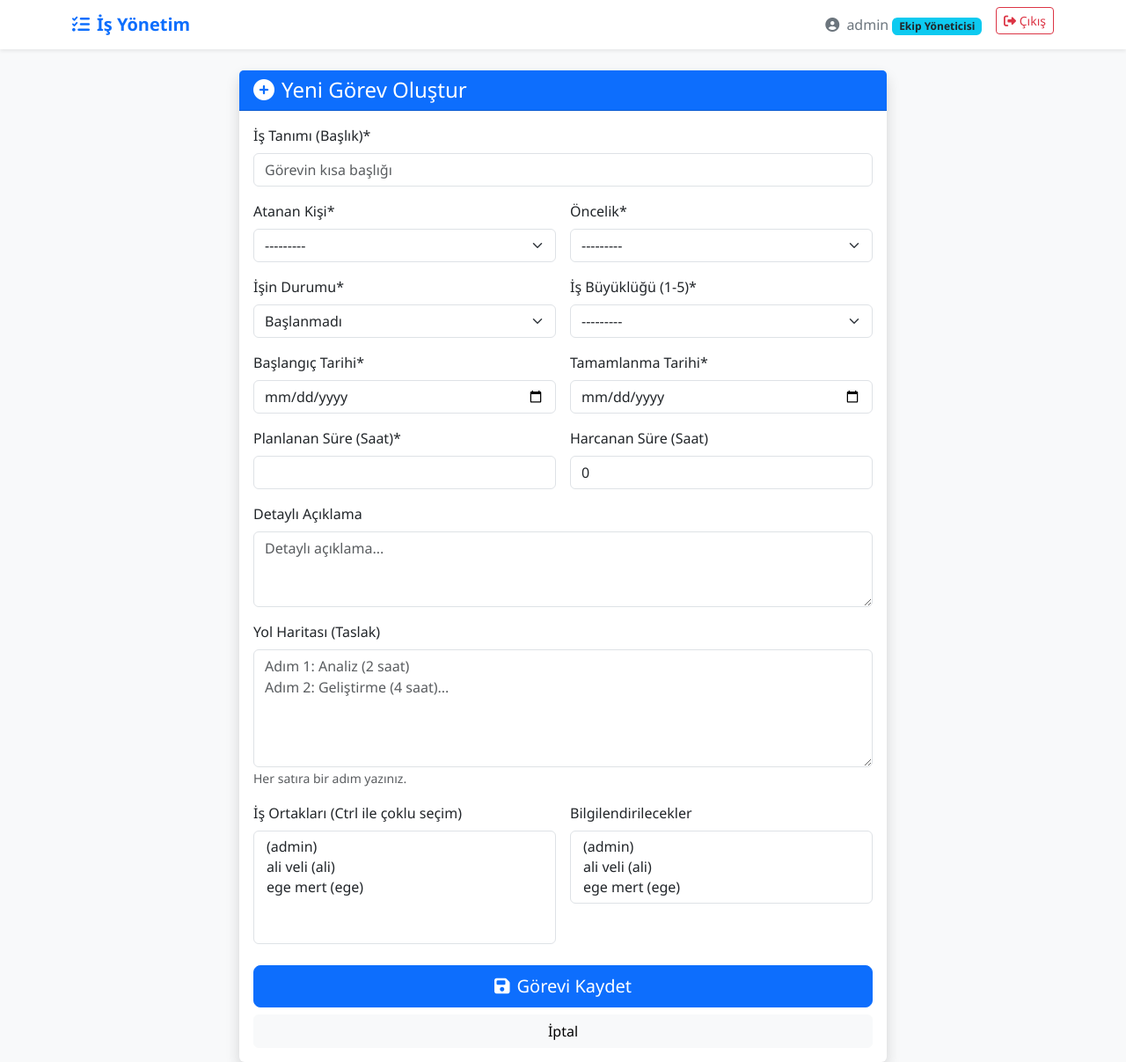
After one commit to mertege1/task-management-platform, a Django app: page /task/create/ in a window 1280 px wide. The commit adds this page. Shown: the whole page at 88% size. Run offline with Django 4.2, Linux system fonts and the light colour scheme; a user stored in the database is signed in; data comes from the database, SQL or seed files in the repository; both versions use the stored data as it was after the commit.

Commit message:
Görev oluşturma, detay görüntüleme, yol haritası ve güncelleme özellikleri tamamlandı

```diff
--- /dev/null
+++ b/core/forms.py
@@ -0,0 +1,49 @@
+from django import forms
+from .models import Task, CustomUser
+
+class TaskForm(forms.ModelForm):
+    class Meta:
+        model = Task
+        fields = [
+            'title', 'description', 'priority', 'status', 'size',
+            'assigned_to', 'partners', 'informees',
+            'start_date', 'due_date', 'planned_hours', 'spent_hours', 'roadmap_summary'
+        ]
+        # Form elemanlarına Bootstrap sınıfları ve özellikleri ekleyelim
+        widgets = {
+            'title': forms.TextInput(attrs={'class': 'form-control', 'placeholder': 'Görevin kısa başlığı'}),
+            'description': forms.Textarea(attrs={'class': 'form-control', 'rows': 3, 'placeholder': 'Detaylı açıklama...'}),
+            'priority': forms.Select(attrs={'class': 'form-select'}),
+            'status': forms.Select(attrs={'class': 'form-select'}),
+            'size': forms.Select(attrs={'class': 'form-select'}),
+            'assigned_to': forms.Select(attrs={'class': 'form-select'}),
+            'partners': forms.SelectMultiple(attrs={'class': 'form-select', 'size': '5'}), # Ctrl ile çoklu seçim
+            'informees': forms.SelectMultiple(attrs={'class': 'form-select', 'size': '3'}),
+            'start_date': forms.DateInput(attrs={'class': 'form-control', 'type': 'date'}),
+            'due_date': forms.DateInput(attrs={'class': 'form-control', 'type': 'date'}),
+            'planned_hours': forms.NumberInput(attrs={'class': 'form-control', 'step': '0.5'}),
+            'spent_hours': forms.NumberInput(attrs={'class': 'form-control', 'step': '0.5'}),
+        }
+        labels = {
+            'roadmap_summary': 'Yol Haritası Özeti'
+        }
+
+    # Yol haritası için basit bir alan ekleyelim (Şimdilik textarea, ileride detaylandırırız)
+    roadmap_summary = forms.CharField(
+        widget=forms.Textarea(attrs={'class': 'form-control', 'rows': 5, 'placeholder': 'Adım 1: Analiz (2 saat)\nAdım 2: Geliştirme (4 saat)...'}),
+        required=False,
+        label="Hızlı Yol Haritası (Taslak)"
+    )
+
+    def __init__(self, *args, **kwargs):
+        # Form başlatılırken kullanıcı bilgisini (user) alalım
+        self.user = kwargs.pop('user', None)
+        super(TaskForm, self).__init__(*args, **kwargs)
+
+        # Eğer giriş yapan kişi 'Çalışan' ise:
+        # 1. Başkasına görev atayamaz, 'assigned_to' alanı sadece kendisi olmalı veya gizlenmeli.
+        # 2. Biz şimdilik otomatik olarak kendisini seçeceğiz ve alanı okunabilir yapacağız.
+        if self.user and self.user.role == 'employee':
+             self.fields['assigned_to'].queryset = CustomUser.objects.filter(id=self.user.id)
+             self.fields['assigned_to'].initial = self.user
+             self.fields['assigned_to'].widget.attrs['readonly'] = True
--- a/core/urls.py
+++ b/core/urls.py
@@ -10,4 +10,12 @@ urlpatterns = [
 
     # Yönetici Paneli Adresi
     path('dashboard/manager/', views.manager_dashboard, name='manager_dashboard'),
+
+    # Görev Oluşturma
+    path('task/create/', views.create_task, name='create_task'),
+
+    # Görev Detay ve Düzenleme
+    # <int:pk> kısmı, URL'deki sayıyı alıp fonksiyona 'pk' (ID) olarak gönderir.
+    path('task/<int:pk>/', views.task_detail, name='task_detail'),
+    path('task/<int:pk>/edit/', views.update_task, name='update_task'),
 ]
--- a/core/views.py
+++ b/core/views.py
@@ -1,6 +1,8 @@
-from django.shortcuts import render, redirect
+from django.shortcuts import render, redirect, get_object_or_404
 from django.contrib.auth.decorators import login_required
-from .models import Task
+from django.contrib import messages
+from .models import Task, RoadmapItem
+from .forms import TaskForm
 
 @login_required
 def home(request):
@@ -41,3 +43,110 @@ def manager_dashboard(request):
         'page_title': 'Ekip Yönetim Paneli'
     }
     return render(request, 'dashboard_manager.html', context)
+
+@login_required
+def create_task(request):
+    """
+    Yeni görev oluşturma sayfası.
+    """
+    if request.method == 'POST':
+        # Formu doldurulmuş verilerle başlat (user bilgisini de gönderiyoruz)
+        form = TaskForm(request.POST, user=request.user)
+        if form.is_valid():
+            task = form.save(commit=False)
+            task.created_by = request.user # Görevi oluşturan kişiyi (request.user) kaydet
+
+            # Eğer çalışan oluşturuyorsa, atanan kişi kendisidir (Formda readonly olsa bile garantileyelim)
+            if request.user.role == 'employee':
+                task.assigned_to = request.user
+
+            task.save() # Önce görevi kaydet (ID oluşsun)
+            form.save_m2m() # Sonra Partners gibi çoklu ilişkileri (Many-to-Many) kaydet
+
+            # YOL HARİTASI KAYIT MANTIĞI
+            # Formdan gelen metni satır satır bölüp RoadmapItem olarak kaydediyoruz
+            roadmap_text = form.cleaned_data.get('roadmap_summary')
+            if roadmap_text:
+                steps = roadmap_text.split('\n')
+                for i, step in enumerate(steps, 1):
+                    if step.strip(): # Boş satır değilse
+                        RoadmapItem.objects.create(
+                            task=task,
+                            order=i,
+                            description=step.strip()
+                        )
+
+            messages.success(request, 'Görev başarıyla oluşturuldu!')
+            return redirect('home')
+    else:
+        # Boş form göster
+        form = TaskForm(user=request.user)
+
+    context = {
+        'form': form,
+        'page_title': 'Yeni Görev Oluştur'
+    }
+    return render(request, 'task_form.html', context)
+
+
+@login_required
+def task_detail(request, pk):
+    """
+    Görevin tüm detaylarını ve yol haritasını gösterir.
+    pk: Primary Key (Görevin ID'si)
+    """
+    task = get_object_or_404(Task, pk=pk)
+
+    context = {
+        'task': task,
+        'page_title': f'Görev Detayı: {task.title}'
+    }
+    return render(request, 'task_detail.html', context)
+
+@login_required
+def update_task(request, pk):
+    """
+    Mevcut bir görevi düzenler.
+    create_task ile aynı formu (task_form.html) kullanır ama içi dolu gelir.
+    """
+    task = get_object_or_404(Task, pk=pk)
+
+    # GÜVENLİK KONTROLÜ:
+    # Çalışanlar sadece kendilerine atanan görevleri düzenleyebilir.
+    # Yönetici ise her şeyi düzenleyebilir.
+    if request.user.role == 'employee' and task.assigned_to != request.user:
+         messages.error(request, "Bu görevi düzenleme yetkiniz yok! Sadece kendi görevlerinizi güncelleyebilirsiniz.")
+         return redirect('home')
+
+    if request.method == 'POST':
+        # instance=task diyerek "bu formu şu görev verileriyle güncelle" diyoruz
+        form = TaskForm(request.POST, instance=task, user=request.user)
+        if form.is_valid():
+            task = form.save() # Güncellemeyi kaydet
+
+            # YOL HARİTASI GÜNCELLEME MANTIĞI
+            roadmap_text = form.cleaned_data.get('roadmap_summary')
+            if roadmap_text:
+                # Mevcut adımları silip yenilerini ekliyoruz (sıralama bozulmaması için en temiz yöntem)
+                task.roadmap.all().delete()
+                steps = roadmap_text.split('\n')
+                for i, step in enumerate(steps, 1):
+                    if step.strip():
+                        RoadmapItem.objects.create(
+                            task=task,
+                            order=i,
+                            description=step.strip()
+                        )
+
+            messages.success(request, 'Görev başarıyla güncellendi.')
+            return redirect('task_detail', pk=task.pk)
+    else:
+        # Formu mevcut bilgilerle doldurup göster
+        # Yol haritasını metin alanına geri yüklüyoruz ki kullanıcı görebilsin
+        initial_roadmap = ""
+        for item in task.roadmap.all():
+            initial_roadmap += f"{item.description}\n"
+
+        form = TaskForm(instance=task, user=request.user, initial={'roadmap_summary': initial_roadmap})
+
+    return render(request, 'task_form.html', {'form': form, 'page_title': 'Görevi Düzenle'})
--- a/templates/dashboard_employee.html
+++ b/templates/dashboard_employee.html
@@ -9,7 +9,7 @@
         <p class="text-muted">Size atanan işlerin listesi ve durumları.</p>
     </div>
     <div class="col-md-4 text-end">
-        <button class="btn btn-secondary disabled" title="Çalışanlar sadece yönetici atamasıyla iş alır (Kurgu gereği)">
+        <a href="{% url 'create_task' %}" class="btn btn-primary"><i class="fas fa-plus-circle"></i> Yeni Görev Oluştur</a>
             <i class="fas fa-info-circle"></i> Yeni Görev Talebi
         </button>
     </div>
@@ -43,7 +43,7 @@
                         </td>
                         <td>{{ task.due_date|date:"d M Y" }}</td>
                         <td><span class="badge bg-secondary">{{ task.get_status_display }}</span></td>
-                        <td><a href="#" class="btn btn-sm btn-outline-primary">Detay</a></td>
+                        <td><a href="{% url 'task_detail' task.pk %}" class="btn btn-sm btn-outline-primary">Detay</a></td>
                     </tr>
                     {% empty %}
                     <tr>
--- a/templates/dashboard_manager.html
+++ b/templates/dashboard_manager.html
@@ -10,7 +10,7 @@
     </div>
     <div class="col-md-6 text-end">
         <!-- Yönetici Admin paneline gidip görev ekleyebilsin -->
-        <a href="/admin/core/task/add/" class="btn btn-success">
+        <a href="{% url 'create_task' %}" class="btn btn-success">
             <i class="fas fa-plus-circle"></i> Yeni Görev Ata
         </a>
         <a href="/admin/" class="btn btn-outline-dark ms-2" target="_blank">
@@ -39,7 +39,7 @@
                     <td>{{ task.title }}</td>
                     <td>{{ task.get_priority_display }}</td>
                     <td>{{ task.get_status_display }}</td>
-                    <td><a href="/admin/core/task/{{ task.id }}/change/" class="btn btn-sm btn-outline-secondary">Düzenle</a></td>
+                    <td><a href="{% url 'task_detail' task.pk %}" class="btn btn-sm btn-outline-secondary">Düzenle</a></td>
                 </tr>
                 {% empty %}
                 <tr><td colspan="5" class="text-center py-4">Henüz hiç görev oluşturulmamış.</td></tr>
--- /dev/null
+++ b/templates/task_form.html
@@ -0,0 +1,123 @@
+{% extends 'base.html' %}
+
+{% block title %}{{ page_title }}{% endblock %}
+
+{% block content %}
+<div class="row justify-content-center">
+    <div class="col-md-8">
+        <div class="card shadow">
+            <div class="card-header bg-primary text-white">
+                <h4 class="mb-0"><i class="fas fa-plus-circle me-2"></i>{{ page_title }}</h4>
+            </div>
+            <div class="card-body">
+                <form method="post">
+                    {% csrf_token %}
+
+                    <!-- Hata Mesajları -->
+                    {% if form.errors %}
+                        <div class="alert alert-danger">
+                            Lütfen formdaki hataları düzeltin.
+                            {{ form.non_field_errors }}
+                            <!-- Hangi alanlarda hata olduğunu görmek için geçici olarak açabilirsin -->
+                            <!-- {{ form.errors }} -->
+                        </div>
+                    {% endif %}
+
+                    <!-- Form Alanları -->
+                    <div class="row g-3">
+                        <div class="col-12">
+                            <label class="form-label">İş Tanımı (Başlık)*</label>
+                            {{ form.title }}
+                            <div class="text-danger small">{{ form.title.errors }}</div>
+                        </div>
+
+                        <div class="col-md-6">
+                            <label class="form-label">Atanan Kişi*</label>
+                            {{ form.assigned_to }}
+                            {% if user.role == 'employee' %}
+                            <small class="text-muted">Çalışanlar sadece kendilerine görev oluşturabilir.</small>
+                            {% endif %}
+                            <div class="text-danger small">{{ form.assigned_to.errors }}</div>
+                        </div>
+
+                        <div class="col-md-6">
+                            <label class="form-label">Öncelik*</label>
+                            {{ form.priority }}
+                            <div class="text-danger small">{{ form.priority.errors }}</div>
+                        </div>
+
+                        <!-- YENİ EKLENENLER: Durum Alanı -->
+                        <div class="col-md-6">
+                            <label class="form-label">İşin Durumu*</label>
+                            {{ form.status }}
+                            <div class="text-danger small">{{ form.status.errors }}</div>
+                        </div>
+
+                        <div class="col-md-6">
+                            <label class="form-label">İş Büyüklüğü (1-5)*</label>
+                            {{ form.size }}
+                            <div class="text-danger small">{{ form.size.errors }}</div>
+                        </div>
+
+                        <div class="col-md-6">
+                            <label class="form-label">Başlangıç Tarihi*</label>
+                            {{ form.start_date }}
+                            <div class="text-danger small">{{ form.start_date.errors }}</div>
+                        </div>
+
+                        <div class="col-md-6">
+                            <label class="form-label">Tamamlanma Tarihi*</label>
+                            {{ form.due_date }}
+                            <div class="text-danger small">{{ form.due_date.errors }}</div>
+                        </div>
+
+                        <div class="col-md-6">
+                            <label class="form-label">Planlanan Süre (Saat)*</label>
+                            {{ form.planned_hours }}
+                            <div class="text-danger small">{{ form.planned_hours.errors }}</div>
+                        </div>
+
+                        <!-- YENİ EKLENENLER: Harcanan Süre -->
+                        <div class="col-md-6">
+                            <label class="form-label">Harcanan Süre (Saat)</label>
+                            {{ form.spent_hours }}
+                            <div class="text-danger small">{{ form.spent_hours.errors }}</div>
+                        </div>
+
+                        <div class="col-12">
+                            <label class="form-label">Detaylı Açıklama</label>
+                            {{ form.description }}
+                            <div class="text-danger small">{{ form.description.errors }}</div>
+                        </div>
+
+                        <div class="col-12">
+                            <label class="form-label">Yol Haritası (Taslak)</label>
+                            {{ form.roadmap_summary }}
+                            <small class="text-muted">Her satıra bir adım yazınız.</small>
+                            <div class="text-danger small">{{ form.roadmap_summary.errors }}</div>
+                        </div>
+
+                        <div class="col-md-6">
+                            <label class="form-label">İş Ortakları (Ctrl ile çoklu seçim)</label>
+                            {{ form.partners }}
+                            <div class="text-danger small">{{ form.partners.errors }}</div>
+                        </div>
+                         <div class="col-md-6">
+                            <label class="form-label">Bilgilendirilecekler</label>
+                            {{ form.informees }}
+                            <div class="text-danger small">{{ form.informees.errors }}</div>
+                        </div>
+                    </div>
+
+                    <div class="d-grid gap-2 mt-4">
+                        <button type="submit" class="btn btn-primary btn-lg">
+                            <i class="fas fa-save me-2"></i>Görevi Kaydet
+                        </button>
+                        <a href="{% url 'home' %}" class="btn btn-light">İptal</a>
+                    </div>
+                </form>
+            </div>
+        </div>
+    </div>
+</div>
+{% endblock %}
```
Also changed, not shown: templates/task_detail.html (added, +131 -0 lines), db.sqlite3, 2 other files.
